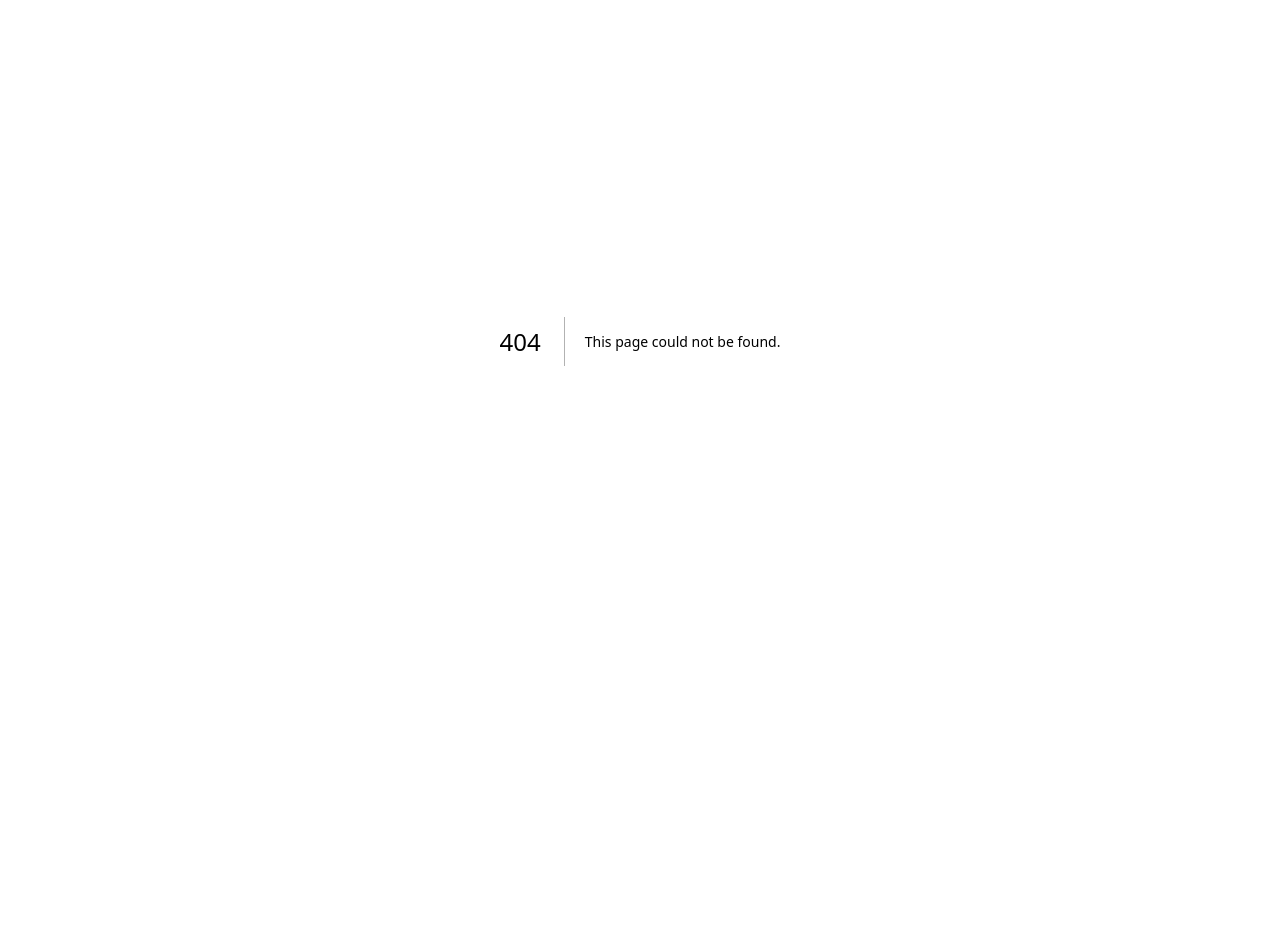
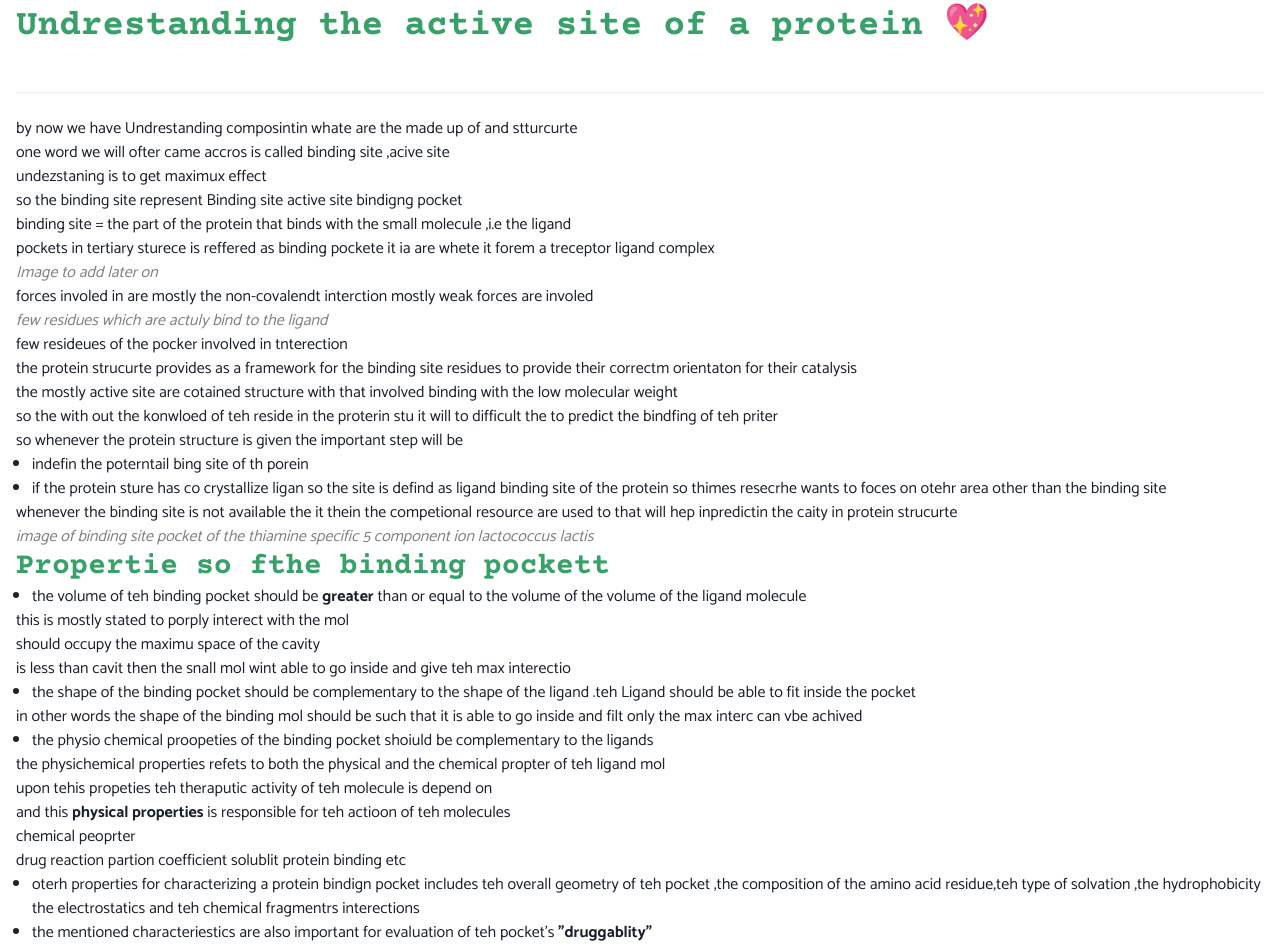
Before and after one commit to rudrajoshi2481/rudrajoshi.me, a Next.js app: page /articles/molecular-docking/1.3-understand-the-active-site-of-a-protein in a window 1280 px wide. Before the commit this address had no page. Shown: the part 131-1077 px from the top of the page. Before the commit the page ends 872 px from the top, so only its background shows below. Built offline with nearby package versions, Linux system fonts and the light colour scheme.

Commit message:
understanding the active structure of the protein

```diff
--- a/Components/mdxComponents/Blognavbar.tsx
+++ b/Components/mdxComponents/Blognavbar.tsx
@@ -37,6 +37,10 @@ const blogs = [
       {
         name:"2.2-understanding-the-structure-ofprotein.mdx",
         link:"/articles/molecular-docking/2.2-understanding-the-structure-ofprotein"
+      },
+      {
+        name:"1.3-understand-the-active-site-of-a-protein",
+        link:"/articles/molecular-docking/1.3-understand-the-active-site-of-a-protein"
       }
     ]
   }
--- a/pages/_app.tsx
+++ b/pages/_app.tsx
@@ -32,7 +32,7 @@ const components: any = {
   p: (props: any) => <Text  {...props}  />,
   blockquote:(props: any) => <Text as="em" color="grey"  {...props}  />,
   a:(props: any) => <Text color={"blue.400"}><Link  {...props} ></Link></Text>,
-  code: (props: any) => <Code {...props} overflowWrap={"break-word"} background="none" py="1" my="1" fontSize={"xl"} />,
+  code: (props: any) => <Code {...props} overflowWrap={"break-word"} color="grey" border={"1px solid purple"}  background="none" p="3" my="6" fontSize={"xl"} />,
 };
 
 
--- /dev/null
+++ b/pages/articles/molecular-docking/1.3-understand-the-active-site-of-a-protein.mdx
@@ -0,0 +1,88 @@
+import Navbar from "../../../Components/mdxComponents/Blognavbar.tsx";
+import BlogTitle from "../../../Components/mdxComponents/BlogTitle.tsx";
+import Image from "../../../Components/mdxComponents/ImagecompMDX.tsx";
+
+
+<Navbar />
+
+
+<BlogTitle title="Undrestanding the active site of a protein 💖"/>
+
+by now we have Undrestanding composintin whate are the made up of and stturcurte
+
+one word we will ofter came accros is called binding site ,acive site
+
+undezstaning is to get maximux effect
+
+so the binding site represent Binding site active site bindigng pocket
+
+
+
+binding site = the part of the protein that binds with the small molecule ,i.e the ligand
+
+
+pockets in tertiary sturece is reffered as binding pockete
+it ia are whete it forem a treceptor ligand complex
+
+> Image to add later on
+
+forces involed in are mostly the non-covalendt interction mostly weak forces are involed
+
+>few residues which are actuly bind to the ligand
+
+few resideues of the pocker involved in tnterection
+
+
+the protein strucurte provides as a framework for the binding site residues to provide their correctm orientaton for their catalysis
+
+the mostly active site are cotained structure with that involved binding with the low molecular weight
+
+
+so the with out the konwloed of teh reside in the proterin stu  it will to difficult the to predict the bindfing of teh priter
+
+so whenever the protein structure is given the important step will be
+* indefin the poterntail bing site of th porein
+* if the protein sture has co crystallize ligan so the site is defind as ligand binding site of the protein
+so thimes resecrhe wants to foces on otehr area other than the binding site
+
+whenever the binding site is not available the it thein the competional resource are used to that will hep inpredictin the caity in protein strucurte
+
+
+> image of binding site pocket of the thiamine specific 5 component ion lactococcus lactis
+
+
+## Propertie so fthe binding pockett
+
+* the volume of teh binding pocket should be **greater** than or equal to the volume of the volume of the ligand molecule
+
+this is mostly stated to porply interect with the mol
+
+should occupy the maximu space of the cavity
+
+is less than cavit then the snall mol wint able to go inside and give teh max interectio
+
+* the shape of the binding pocket should be complementary to the shape of the ligand .teh Ligand should be able to fit inside the pocket
+
+in other words the shape of the binding mol should be such that it is able to go inside and filt only the max interc can vbe achived
+
+*  the physio chemical proopeties of the binding pocket shoiuld be complementary to the ligands
+
+
+the physichemical properties refets to both the physical and the chemical propter of teh ligand mol
+
+upon tehis propeties teh theraputic activity of teh molecule is depend on
+
+and this **physical  properties** is responsible for teh actioon of teh molecules
+
+chemical peoprter
+
+    drug reaction
+    partion coefficient
+    solublit
+    protein binding etc
+
+
+* oterh properties for characterizing  a protein bindign pocket includes teh overall geometry of teh pocket ,the composition of the amino acid residue,teh type of solvation ,the hydrophobicity the electrostatics and teh chemical fragmentrs interections
+
+
+* the mentioned characteriestics are also important for evaluation of teh pocket's **"druggablity"**
```
Also changed, not shown: pages/articles/molecular-docking/2.2-understanding-the-structure-ofprotein.mdx (+69 -0 lines).
